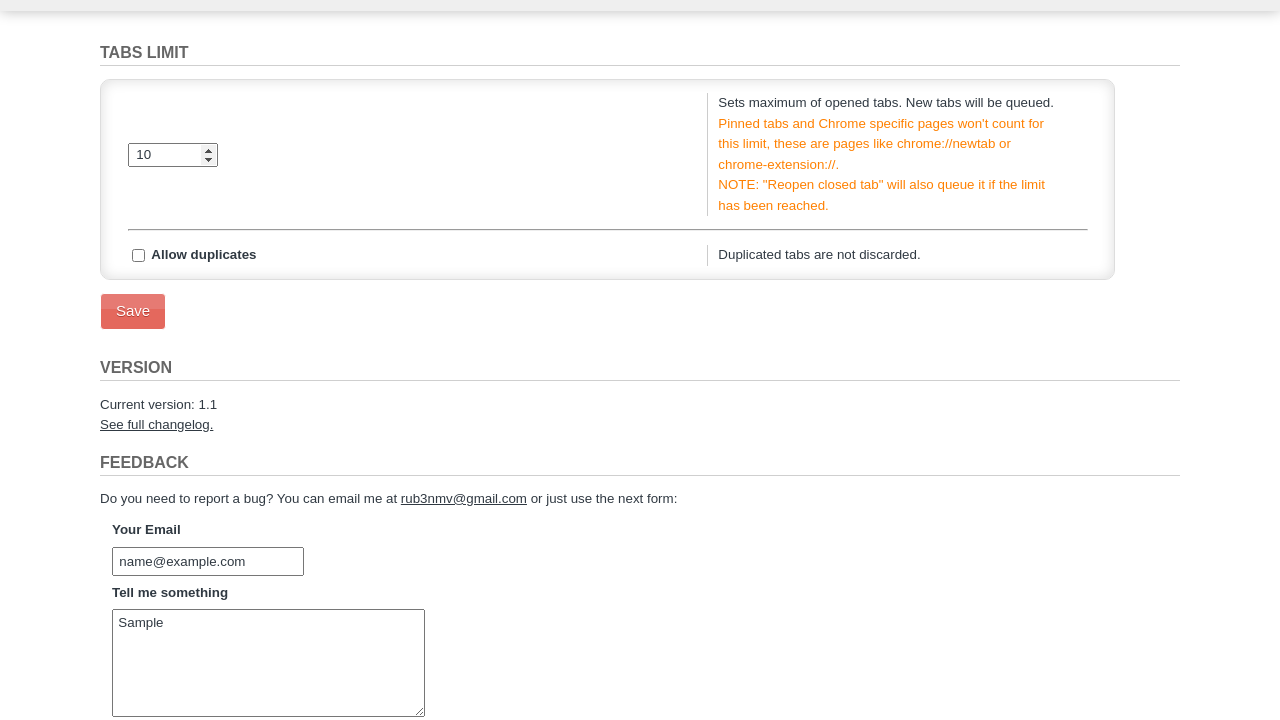
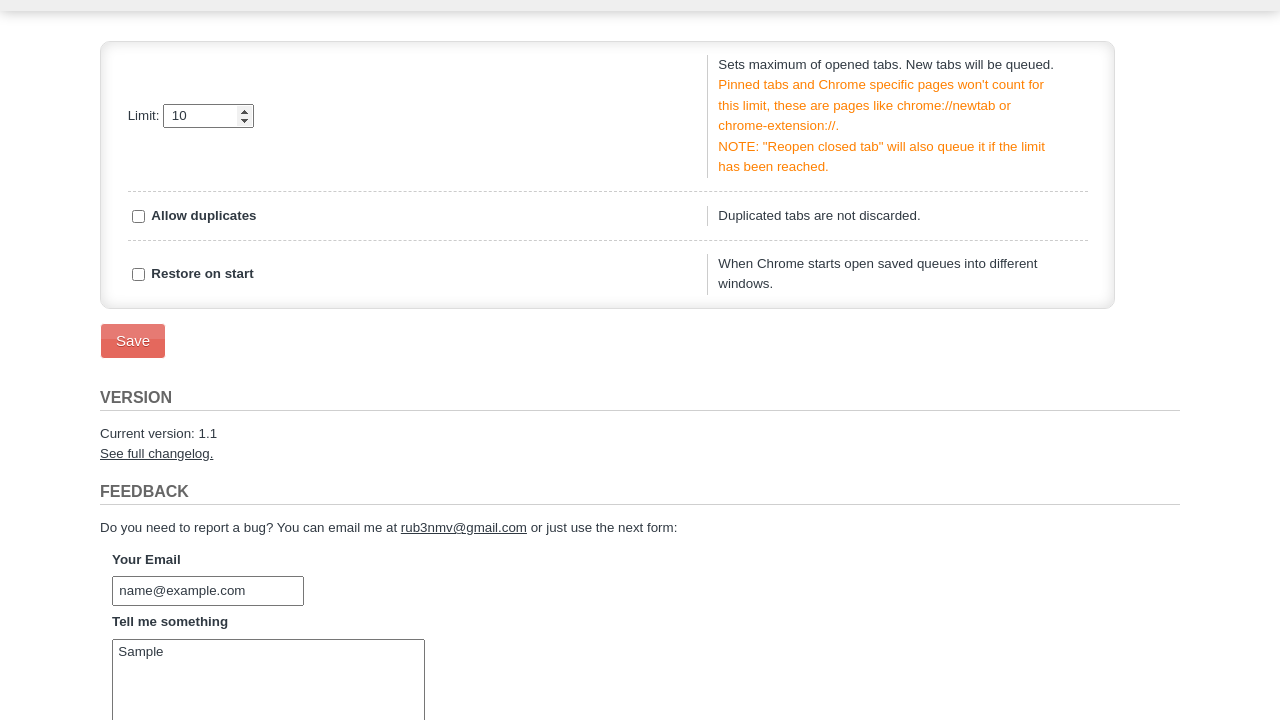
Before and after one commit to rubenmv/chrome-extension-tabs-queue, a browser extension: page options.html in a window 1280 px wide. Both pictures are taken after typing "name@example.com", "Sample" into the empty fields and a click on the button "Save". Shown: the part 80-800 px from the top of the page. Drawn offline with Linux system fonts and the light colour scheme.

Commit message:
Add option to restore on start

```diff
--- a/options.css
+++ b/options.css
@@ -95,6 +95,8 @@ label.label2 {
 	font-weight: normal;
 }
 hr {
+	border: 1px dashed #ccc;
+	border-bottom: none;
 	margin: 1em 0;
 }
 .section {
--- a/options.html
+++ b/options.html
@@ -15,9 +15,9 @@
   </header>
   <div id="wrapper-main">
     <!--Tab limits-->
-    <h2>Tabs limit</h2>
     <div class="section">
       <div class="controls">
+        <span>Limit: </span>
         <input type="number" min="1" value="10" id="tabLimit" />
         <span id="statusTabLimit" class="alert"></span>
       </div>
@@ -35,6 +35,14 @@
       </div>
       <div class="help">
         <span>Duplicated tabs are not discarded.</span>
+      </div>
+      <hr>
+      <div class="controls">
+        <input id="restoreOnStart" type="checkbox" name="restoreOnStart" value="restoreOnStart">
+        <label for="restoreOnStart">Restore on start</label>
+      </div>
+      <div class="help">
+        <span>When Chrome starts open saved queues into different windows.</span>
       </div>
     </div>
     <!-- Save -->
--- a/options.js
+++ b/options.js
@@ -1,37 +1,38 @@
 /*global chrome, FileReader, window, document, console*/
 (function () {
-  'use strict';
+  "use strict";
   var TAB_LIMIT_DEFAULT = 10;
   // Saves options to chrome.storage
   function saveOptions() {
-    var i = 0;
-
-    var tabLimit = document.getElementById('tabLimit').value,
-      allowDuplicates = document.getElementById('duplicates').checked;
+    var
+      tabLimit = document.getElementById("tabLimit").value,
+      allowDuplicates = document.getElementById("duplicates").checked,
+      restoreOnStart = document.getElementById("restoreOnStart").checked;
     if (tabLimit < 1) {
-      document.getElementById('statusTabLimit').textContent = 'Incorrect value, minimum of 1.';
+      document.getElementById("statusTabLimit").textContent = "Incorrect value, minimum of 1.";
       window.setTimeout(function () {
-        document.getElementById('statusTabLimit').textContent = '';
+        document.getElementById("statusTabLimit").textContent = "";
       }, 3000);
       return;
     }
     // Set the options object
     var options = {};
-    options.tabLimit = tabLimit;
-    options.allowDuplicates = allowDuplicates;
+    options["tabLimit"] = tabLimit;
+    options["allowDuplicates"] = allowDuplicates;
+    options["restoreOnStart"] = restoreOnStart;
 
     chrome.storage.local.set(options, function () {
       // Update status to let user know options were saved.
-      var status = document.getElementById('status');
-      status.textContent = 'Options saved';
+      var status = document.getElementById("status");
+      status.textContent = "Options saved";
       // Check for error
       if (chrome.runtime.lastError !== undefined) {
         console.error("An error ocurred saving options: " + chrome.runtime.lastError.string);
         console.error(chrome.runtime.lastError);
-        status.textContent = 'An error ocurred saving options';
+        status.textContent = "An error ocurred saving options";
       }
       window.setTimeout(function () {
-        status.textContent = '';
+        status.textContent = "";
       }, 1800);
     });
   }
@@ -41,8 +42,9 @@
       Set defaults for localStorage get error
          ************* */
     var options = {};
-    options.tabLimit = TAB_LIMIT_DEFAULT;
-    options.allowDuplicates = false;
+    options["tabLimit"] = TAB_LIMIT_DEFAULT;
+    options["allowDuplicates"] = false;
+    options["restoreOnStart"] = false;
     /*  *************
       Get the items from localStorage
          ************* */
@@ -53,11 +55,12 @@
         return;
       }
       //TABS LIMIT
-      document.getElementById('tabLimit').value = items.tabLimit;
-      document.getElementById('duplicates').checked = items.allowDuplicates;
+      document.getElementById("tabLimit").value = items.tabLimit;
+      document.getElementById("duplicates").checked = items.allowDuplicates;
+      document.getElementById("restoreOnStart").checked = items.restoreOnStart;
     });
   }
   //Listener ftw
-  document.addEventListener('DOMContentLoaded', restoreOptions);
-  document.getElementById('save').addEventListener('click', saveOptions);
+  document.addEventListener("DOMContentLoaded", restoreOptions);
+  document.getElementById("save").addEventListener("click", saveOptions);
 }());
```
Also changed, not shown: background.js (+7 -5 lines).
